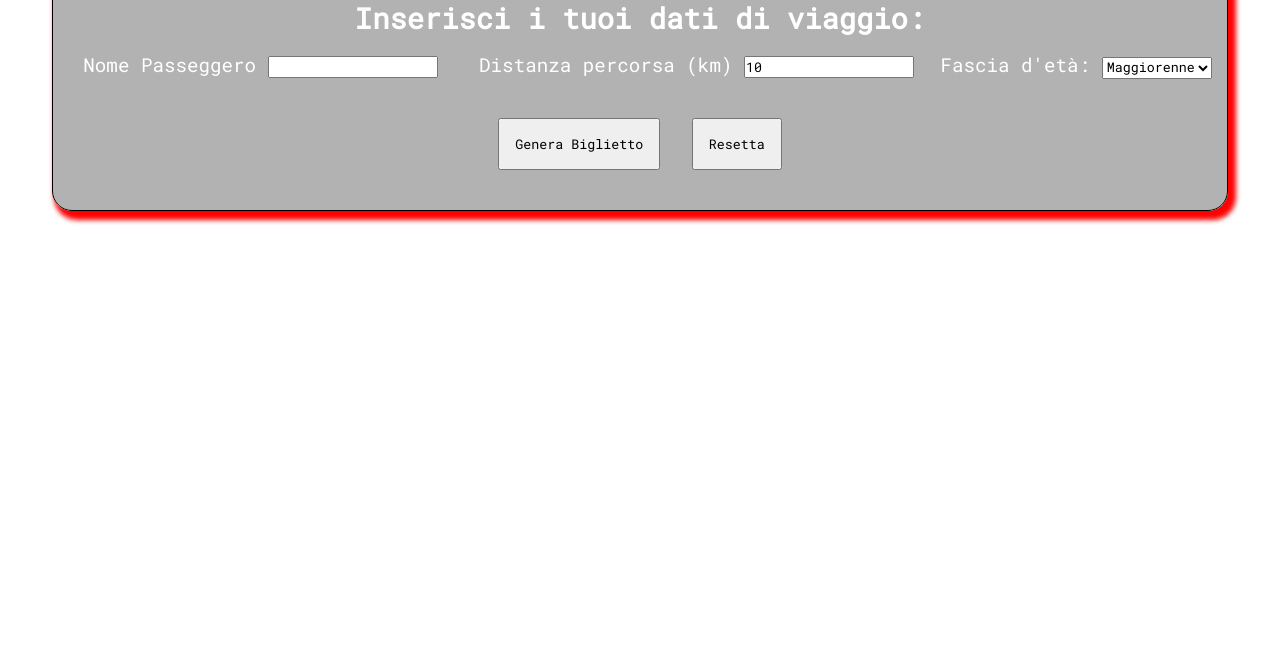
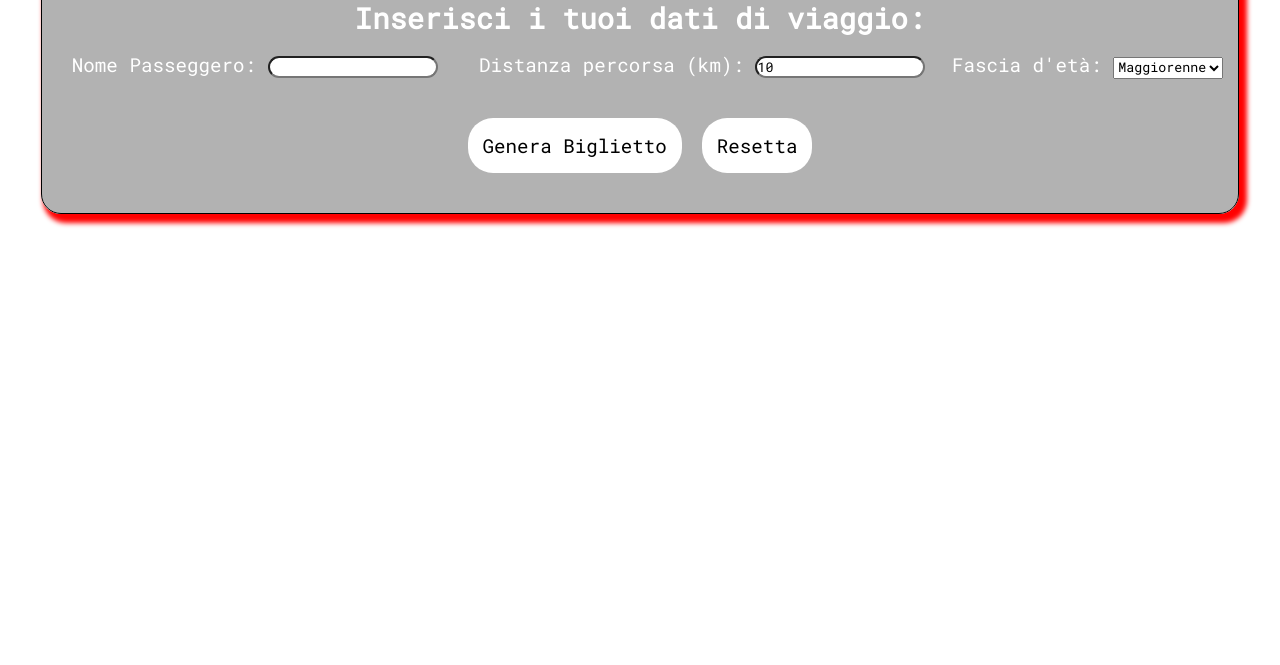
Before and after one commit to Michau94/js-biglietto-treno-form, a plain HTML site: page index.html in a window 1280 px wide. Shown: the part 135-800 px from the top of the page. Drawn offline with Linux system fonts and the light colour scheme.

Commit message:
better buttons + input style

```diff
--- a/css/style.css
+++ b/css/style.css
@@ -10,7 +10,6 @@
 body {
     height: 100vh;
     background-image: url(../img/trenitalia_hero_2x.jpg);
-    background-repeat: no-repeat;
     background-position: center;
     background-size: cover;
     color: white;
@@ -57,6 +56,10 @@ body {
     align-items: center;
 }
 
+.justify-center {
+    justify-content: center;
+}
+
 /* MAIN */
 
 #info-section {
@@ -67,6 +70,10 @@ body {
     box-shadow: 5px 6px 5px 3px red;
     animation: fromtop 2s linear;
     margin-top: 50px;
+}
+
+#info-section input {
+    border-radius: 15px;
 }
 
 @keyframes fromtop {
@@ -86,6 +93,7 @@ body {
 
 .alert {
     border-radius: 15px;
+    width: 50%;
 }
 
 .info {
@@ -97,6 +105,15 @@ body {
 #generate-btn, #reset-btn {
     padding: 15px;
     margin: 10px;
+    border-radius: 25px;
+    cursor: pointer;
+    background-color: white;
+    color: black;
+}
+
+#generate-btn:hover, #reset-btn:hover {
+    background-color: darkred;
+    color: #fff;
 }
 
 /* TICKET SECTION */
--- a/index.html
+++ b/index.html
@@ -18,20 +18,22 @@
         <div class="container flex-c">
 
             <section id="info-section" class="p-15 text-center">
-                <h1 class="p-15">FrecciaMichau</h1>
-                <div id="error" class="alert hidden">Messaggio errore qui</div>
-                <h2>Inserisci i tuoi dati di viaggio: </h2>
+                <div class="flex-c">
+                    <h1 class="p-15">FrecciaMichau</h1>
+                    <div id="error" class="alert hidden text-center">Messaggio errore qui</div>
+                    <h2>Inserisci i tuoi dati di viaggio:</h2>
+                </div>
                 <div class="info m-15">
-                    <label for="name">Nome Passeggero</label>
+                    <label for="name">Nome Passeggero:</label>
                     <input type="text" id="name">
                 </div>
 
                 <div class="info m-15">
-                    <label for="kms">Distanza percorsa (km)</label>
+                    <label for="kms">Distanza percorsa (km):</label>
                     <input type="number" id="kms" min="10" value="10">
                 </div>
                 <div class="info ">
-                    <label for="age">Fascia d'età: </label>
+                    <label for="age">Fascia d'età:</label>
                     <select name="age" id="age">
                         <option value="min">Minorenne</option>
                         <option value="maj" selected>Maggiorenne</option>
@@ -39,9 +41,9 @@
                     </select>
                 </div>
                 <!-- bottoni -->
-                <div class="buttons m-15">
-                    <button id="generate-btn">Genera Biglietto</button>
-                    <button id="reset-btn">Resetta</button>
+                <div class="buttons m-15 flex justify-center">
+                    <div id="generate-btn">Genera Biglietto</div>
+                    <div id="reset-btn">Resetta</div>
                 </div>
             </section>
             <!-- riepilogo dati bigleitto-->
```
